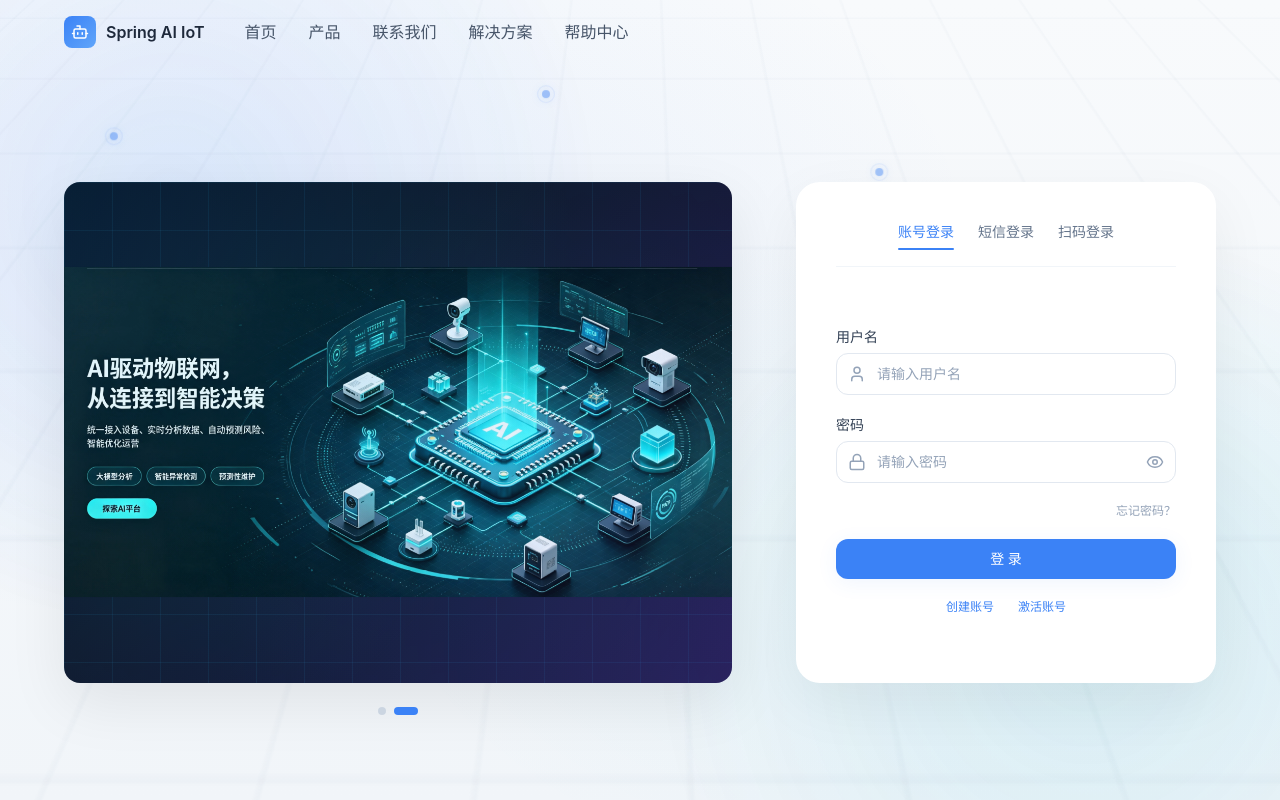
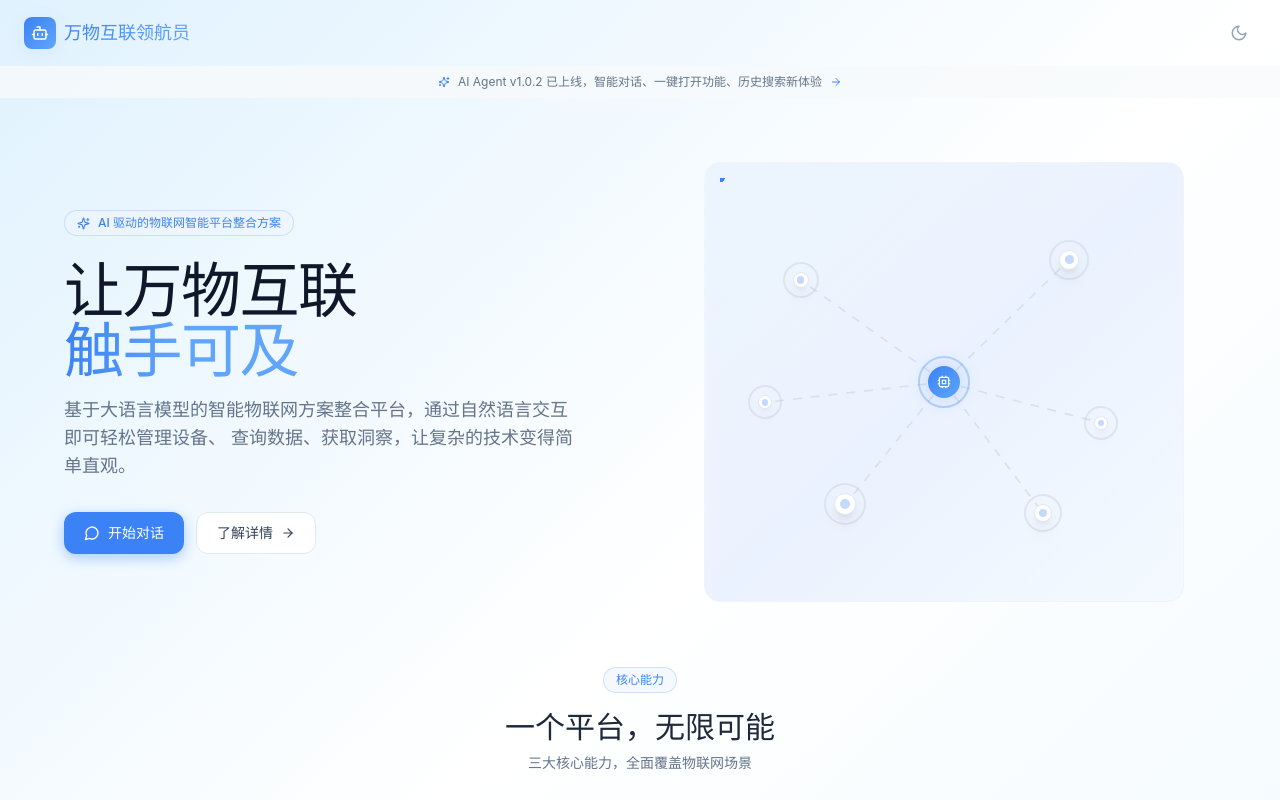
Before and after one commit to 2101952621/spring_ai_Iot_agent_web, a React (Vite) app: page / in a window 1280 px wide. Before the commit this address led to /login. Shown: the top 800 px of the page. Built offline with nearby package versions, Linux system fonts and the light colour scheme.

Commit message:
feat: 首页，引导页默认跳转

```diff
--- a/src/App.tsx
+++ b/src/App.tsx
@@ -50,14 +50,7 @@ function App() {
                 </PublicOnlyRoute>
               }
             />
-            <Route
-              path="/"
-              element={
-                <ProtectedRoute>
-                  <Home />
-                </ProtectedRoute>
-              }
-            />
+            <Route path="/" element={<Home />} />
             <Route
               path="/chat"
               element={
--- a/src/pages/Home.tsx
+++ b/src/pages/Home.tsx
@@ -16,6 +16,7 @@ import {
   Globe,
   X,
 } from 'lucide-react';
+import { useAuth } from '@/contexts/AuthContext';
 import { useTheme } from '@/contexts/ThemeContext';
 import { cn } from '@/utils';
 
@@ -256,8 +257,25 @@ function ContactModal({ open, onClose }: { open: boolean; onClose: () => void })
 
 export default function Home() {
   const navigate = useNavigate();
+  const { isAuthenticated } = useAuth();
   const { isDark, toggleTheme } = useTheme();
   const [contactOpen, setContactOpen] = useState(false);
+
+  const handleStartChat = () => {
+    if (isAuthenticated) {
+      navigate('/chat');
+    } else {
+      navigate('/login');
+    }
+  };
+
+  const handleViewVersions = () => {
+    if (isAuthenticated) {
+      navigate('/version-notes');
+    } else {
+      navigate('/login');
+    }
+  };
 
   return (
     <div className="flex min-h-screen flex-col bg-gradient-to-br from-brand-start via-white to-brand-end dark:from-slate-950 dark:via-slate-900 dark:to-slate-950 transition-colors duration-300">
@@ -307,14 +325,14 @@ export default function Home() {
               {/* CTA */}
               <div className="mt-8 flex flex-wrap gap-3">
                 <button
-                  onClick={() => navigate('/chat')}
+                  onClick={handleStartChat}
                   className="flex items-center gap-2 rounded-xl bg-primary px-5 py-2.5 text-sm font-semibold text-white shadow-[0_4px_14px_rgba(59,130,246,0.4)] transition-all hover:-translate-y-0.5 hover:shadow-[0_6px_20px_rgba(59,130,246,0.5)] active:translate-y-0"
                 >
                   <MessageCircle size={16} />
                   开始对话
                 </button>
                 <button
-                  onClick={() => navigate('/version-notes')}
+                  onClick={handleViewVersions}
                   className="flex items-center gap-2 rounded-xl border border-slate-200 dark:border-slate-600 bg-white dark:bg-slate-800 px-5 py-2.5 text-sm font-medium text-slate-700 dark:text-slate-200 transition-all hover:-translate-y-0.5 hover:shadow-card"
                 >
                   了解详情
```
